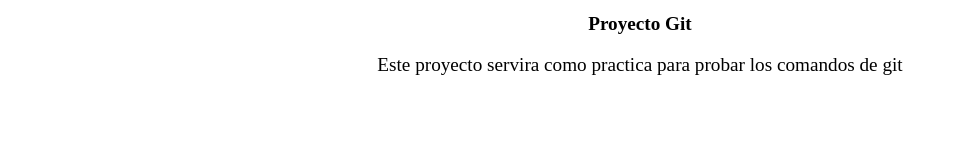
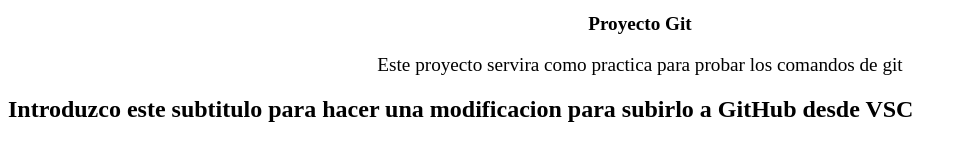
Before and after one commit to BorjaDeveloper92/GitPruebas, a plain HTML site: page index.html in a window 1280 px wide. Shown: the whole page, without its empty margins (0-967 px from the left). Drawn offline with Linux system fonts and the light colour scheme.

Commit message:
Introduzco este subtitulo para hacer una modificacion para subirlo a GitHub desde VSC

```diff
--- a/index.html
+++ b/index.html
@@ -9,6 +9,7 @@
 <body>
     <h1>Proyecto Git</h1>
     <p>Este proyecto servira como practica para probar los comandos de git</p>
+    <h2>Introduzco este subtitulo para hacer una modificacion para subirlo a GitHub desde VSC</h2>
     <script src="funciones.js"></script>
 </body>
 </html>
```
